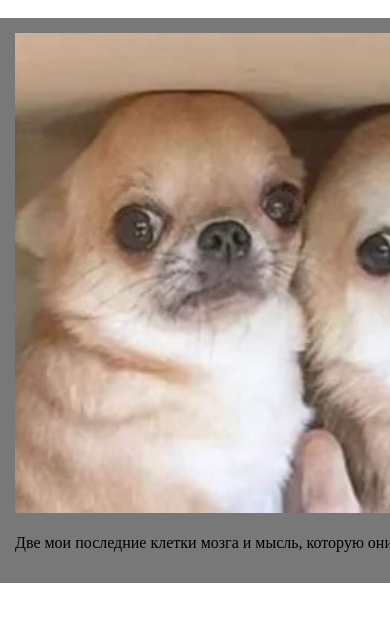
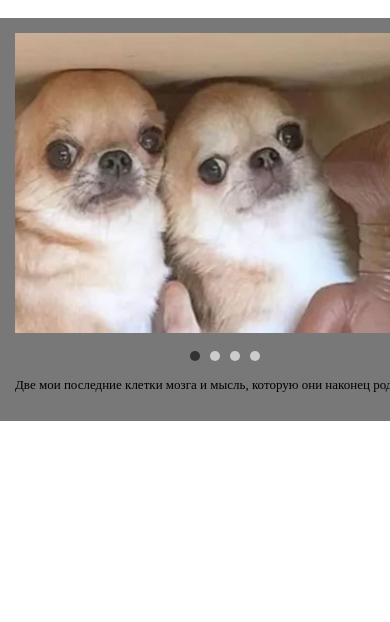
Before and after one commit to alesijbusch/cssMemeSlider, a plain HTML site: page cssMemeSlider/index.html in a window 390 px wide. Drawn offline with Linux system fonts and the light colour scheme.

Commit message:
add: add adaptive (Sun, Sep 18, 2023 00:28:00 PM)

```diff
--- a/cssMemeSlider/css/style.css
+++ b/cssMemeSlider/css/style.css
@@ -9,7 +9,12 @@ html {
   width: 800px;
   margin: 0 auto;
 }
-
+@media (max-width: 1023px) {
+  .container {
+    width: 450px;
+    margin: 0 auto;
+  }
+}
 .slider-container {
   position: relative;
   width: 100%;
@@ -38,6 +43,17 @@ html {
   height: 480px;
   object-fit: cover;
 }
+@media (max-width: 1023px) {
+  .slider-container__slide img {
+    height: 300px;
+  }
+}
+@media (max-width: 1023px) {
+  .slider-container__text {
+    margin-top: 40px;
+    font-size: 13px;
+  }
+}
 
 .slider-container__pagination {
   position: absolute;
@@ -46,7 +62,13 @@ html {
   transform: translateX(-50%);
   display: flex;
 }
-
+@media (max-width: 1023px) {
+  .slider-container__pagination {
+    bottom: 55px;
+    right: auto;
+    left: 50%;
+  }
+}
 .slider-container__pagination label {
   cursor: pointer;
   padding: 5px;
```
